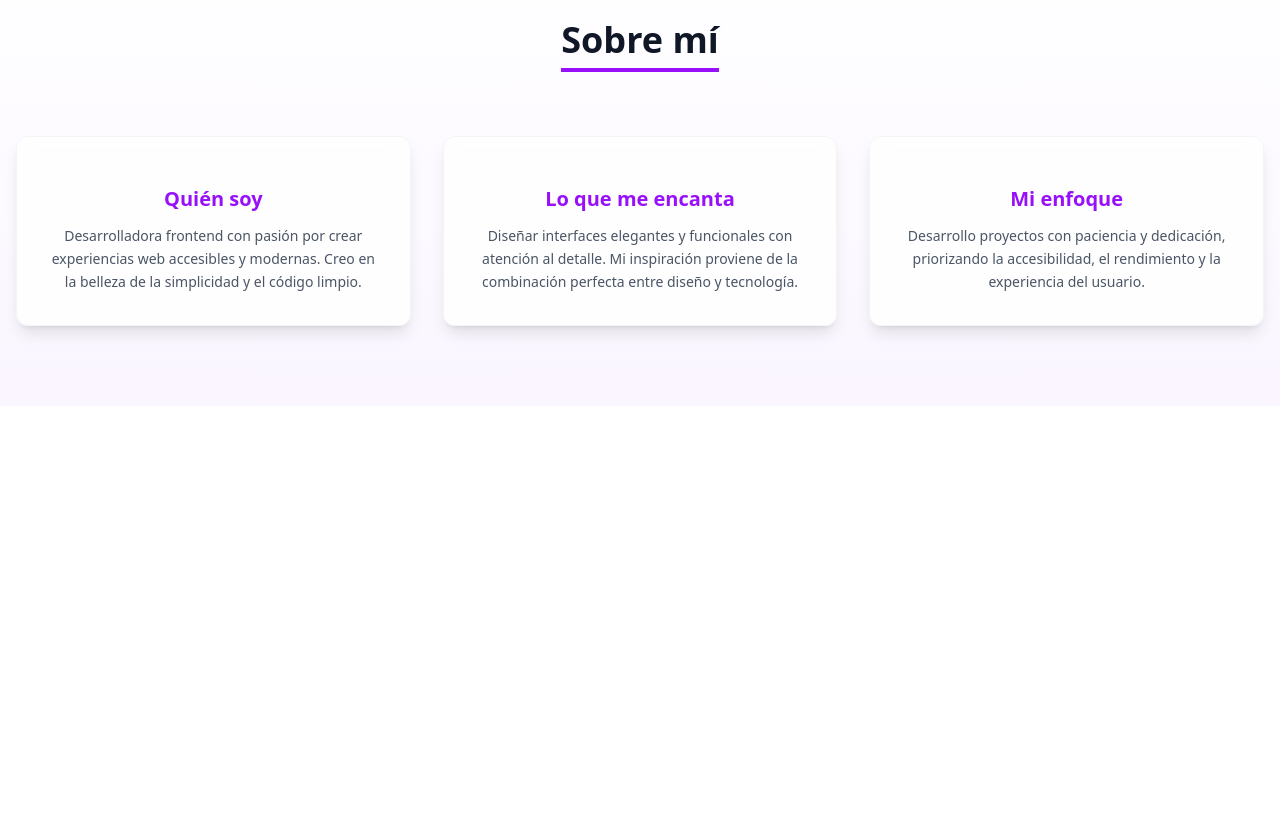
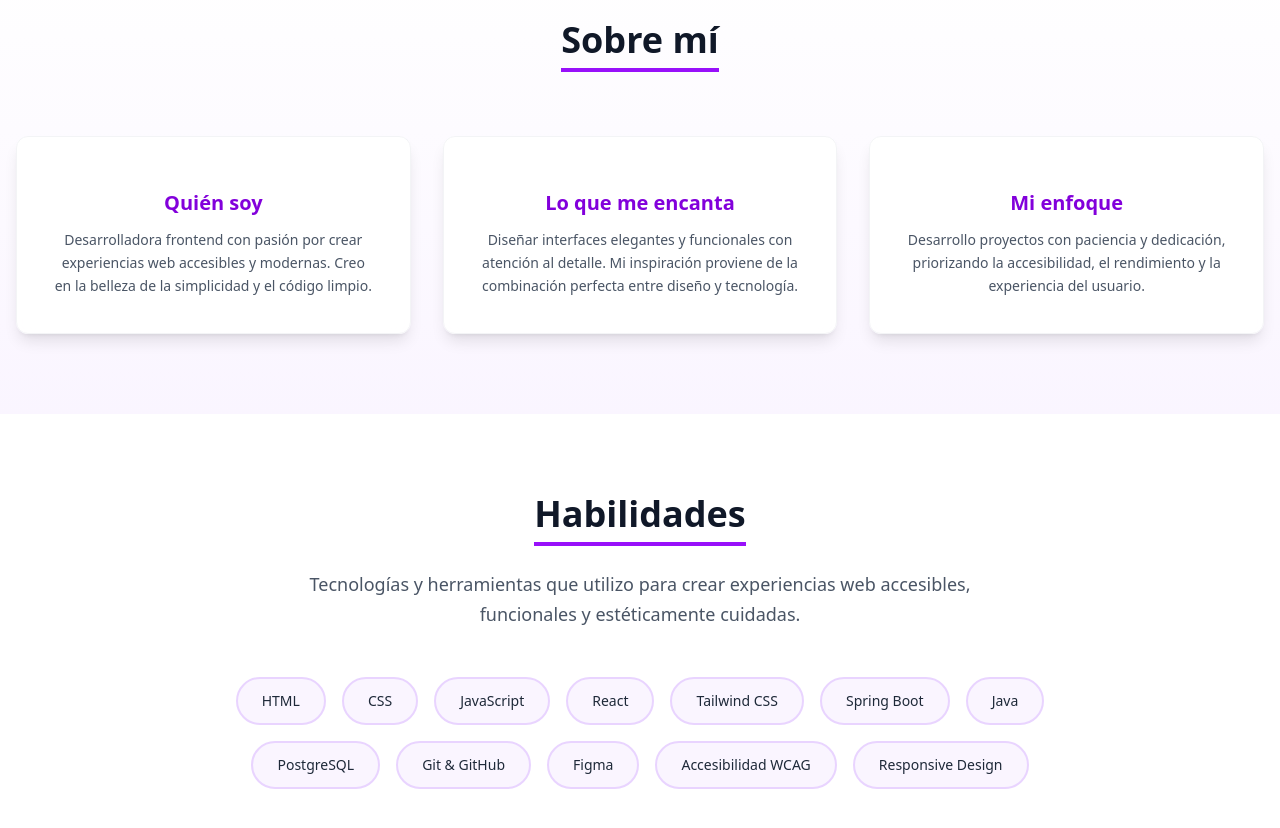
Before and after one commit to AnaAguileraMorales88/portfolio-anaaguilera, a React (Vite) app: page / in a window 1280 px wide. Shown: the part 860-1688 px from the top of the page. Before the commit the page ends 1266 px from the top, so only its background shows below. Built offline with nearby package versions, Linux system fonts and the light colour scheme.

Commit message:
feat:Añadidas habilidades

```diff
--- a/src/App.jsx
+++ b/src/App.jsx
@@ -1,6 +1,7 @@
 import Navbar from './components/navbar/Navbar'
 import Hero from './components/hero/Hero'
 import About from './components/about/About'
+import Skills from './components/skills/Skills'
 
 function App() {
   return (
@@ -8,6 +9,7 @@ function App() {
       <Navbar />
       <Hero />
       <About />
+      <Skills />
     </main>
   )
 }
--- a/src/components/about/AboutCard.jsx
+++ b/src/components/about/AboutCard.jsx
@@ -1,9 +1,9 @@
 const AboutCard = ({ icon, title, description }) => (
-    <article className="bg-white/80 backdrop-blur-sm p-8 rounded-xl shadow-lg hover:shadow-2xl hover:-translate-y-2 transition-all duration-300 border border-gray-100">
+    <article className="bg-white/90 backdrop-blur-sm p-9 rounded-xl shadow-lg hover:shadow-2xl hover:-translate-y-2 transition-all duration-300 border border-gray-100">
         <span className="text-4xl mb-4 block" role="img" aria-label={title}>
             {icon}
         </span>
-        <h3 className="text-xl font-semibold mb-3 text-purple-600">
+        <h3 className="text-xl font-semibold mb-3 text-purple-700">
             {title}
         </h3>
         <p className="text-gray-600 text-sm leading-relaxed">
--- a/src/components/hero/Hero.jsx
+++ b/src/components/hero/Hero.jsx
@@ -25,7 +25,7 @@ const Hero = () => {
                     <img
                         src="src/assets/Images/Ana.jpg"
                         alt="Ana Aguilera, desarrolladora frontend"
-                        className="w-64 h-64 sm:w-72 sm:h-72 md:w-80 md:h-80 lg:w-96 lg:h-96 object-cover rounded-full shadow-2xl"
+                        className="w-70 h-70 sm:w-82 sm:h-82 md:w-90 md:h-90 lg:w-120 lg:h-120 object-cover rounded-full shadow-2xl"
                     />
                 </figure>
             </article>
--- /dev/null
+++ b/src/components/skills/Skills.jsx
@@ -0,0 +1,32 @@
+import { skillsData } from './skillsData';
+
+const Skills = () => {
+    return (
+        <section id="skills" className="py-20 px-4 bg-white">
+            <article className="max-w-4xl mx-auto text-center">
+                <header className="mb-12">
+                    <h2 className="text-4xl sm:text-4xl font-bold text-gray-900 inline-block border-b-4 border-purple-600 pb-2">
+                        Habilidades
+                    </h2>
+                    <p className="text-lg text-gray-600 max-w-2xl mx-auto leading-relaxed mt-6">
+                        Tecnologías y herramientas que utilizo para crear experiencias web accesibles, funcionales y estéticamente cuidadas.
+                    </p>
+                </header>
+
+                <ul className="flex flex-wrap justify-center gap-4">
+                    {skillsData.map((skill) => (
+                        <li key={skill}>
+                            <span className="inline-block px-6 py-3 rounded-full border-2 border-purple-200 bg-purple-50
+                                hover:bg-purple-100 hover:border-purple-400 transition-all duration-300
+                                text-sm font-medium text-gray-800 cursor-default">
+                                {skill}
+                            </span>
+                        </li>
+                    ))}
+                </ul>
+            </article>
+        </section>
+    );
+};
+
+export default Skills;
--- /dev/null
+++ b/src/components/skills/skillsData.js
@@ -0,0 +1,14 @@
+export const skillsData = [
+    "HTML",
+    "CSS",
+    "JavaScript",
+    "React",
+    "Tailwind CSS",
+    "Spring Boot",
+    "Java",
+    "PostgreSQL",
+    "Git & GitHub",
+    "Figma",
+    "Accesibilidad WCAG",
+    "Responsive Design"
+];
```
